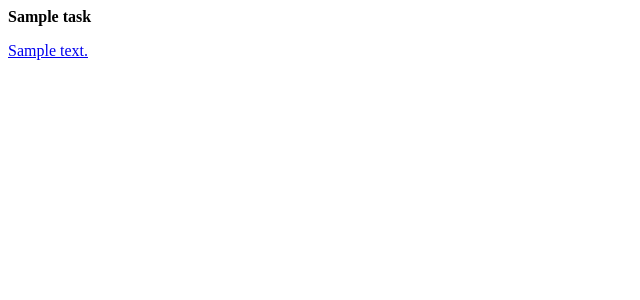
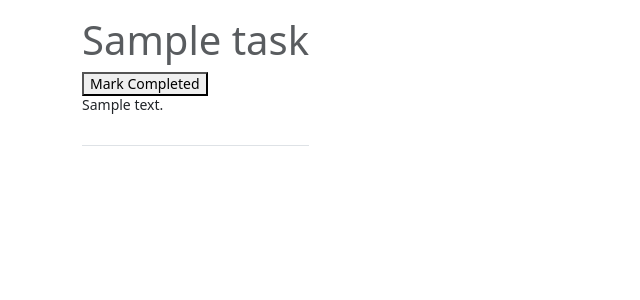
Before and after one commit to dehongi/django-htmx-example, a Django app: page /1/ in a window 1280 px wide. Shown: the top 300 px of the page, without its empty margins (0-640 px from the left). Run offline with Django 5.2, Linux system fonts and the light colour scheme; tables that the repository leaves empty hold one stand-in row (values such as "Sample post"); some libraries are stand-ins or nearby versions.

Commit message:
mark task completed

```diff
--- a/todo/templates/todo/task_detail.html
+++ b/todo/templates/todo/task_detail.html
@@ -1,6 +1,17 @@
-<div class="d-flex text-muted pt-3">
-  <div class="pb-3 mb-0 small lh-sm border-bottom">
-    <strong class="d-block text-gray-dark">{{ task.title }}</strong>
-    <a href="{% url 'task_detail' task.id %}" class="text-decoration-none text-dark">{{ task.description|linebreaks }}</a>
+{% extends '_base.html' %}
+
+{% block title %}
+  {{ task.title }}
+{% endblock %}
+
+{% block content %}
+  <div class="container">
+    <div class="d-flex text-muted pt-3">
+      <div class="pb-3 mb-0 small lh-sm border-bottom">
+        <h1 class="d-block text-gray-dark">{{ task.title }}</h1>
+        <button hx-post="{% url 'mark_task_completed' task.id %}">Mark Completed</button>
+        <a href="{% url 'task_detail' task.id %}" class="text-decoration-none text-dark">{{ task.description|linebreaks }}</a>
+      </div>
+    </div>
   </div>
-</div>
+{% endblock %}
--- a/todo/urls.py
+++ b/todo/urls.py
@@ -8,4 +8,9 @@ urlpatterns = [
     path("<int:pk>/", views.TaskDetailView.as_view(), name="task_detail"),
     path("<int:pk>/edit/", views.TaskUpdateView.as_view(), name="task_edit"),
     path("<int:pk>/delete/", views.TaskDeleteView.as_view(), name="task_delete"),
+    path(
+        "<int:task_id>/mark_task_completed/",
+        views.mark_task_completed,
+        name="mark_task_completed",
+    ),
 ]
--- a/todo/views.py
+++ b/todo/views.py
@@ -1,5 +1,9 @@
 from django.shortcuts import render
 from django.urls import reverse
+
+from django.shortcuts import get_object_or_404
+from django.http import JsonResponse
+
 
 from django.views import generic
 
@@ -13,6 +17,17 @@ class TaskListView(generic.ListView):
     model = Task
     context_object_name = "tasks"
     paginate_by = 10
+
+    def get_queryset(self):
+        return super().get_queryset().filter(completed=False)
+
+
+def mark_task_completed(request, task_id):
+    task = get_object_or_404(Task, pk=task_id)
+    task.completed = True
+    task.save()
+    # Optionally, you can return a JSON response indicating success
+    return JsonResponse({"message": "Task marked as completed successfully"})
 
 
 class TaskCreateView(generic.CreateView):
```
